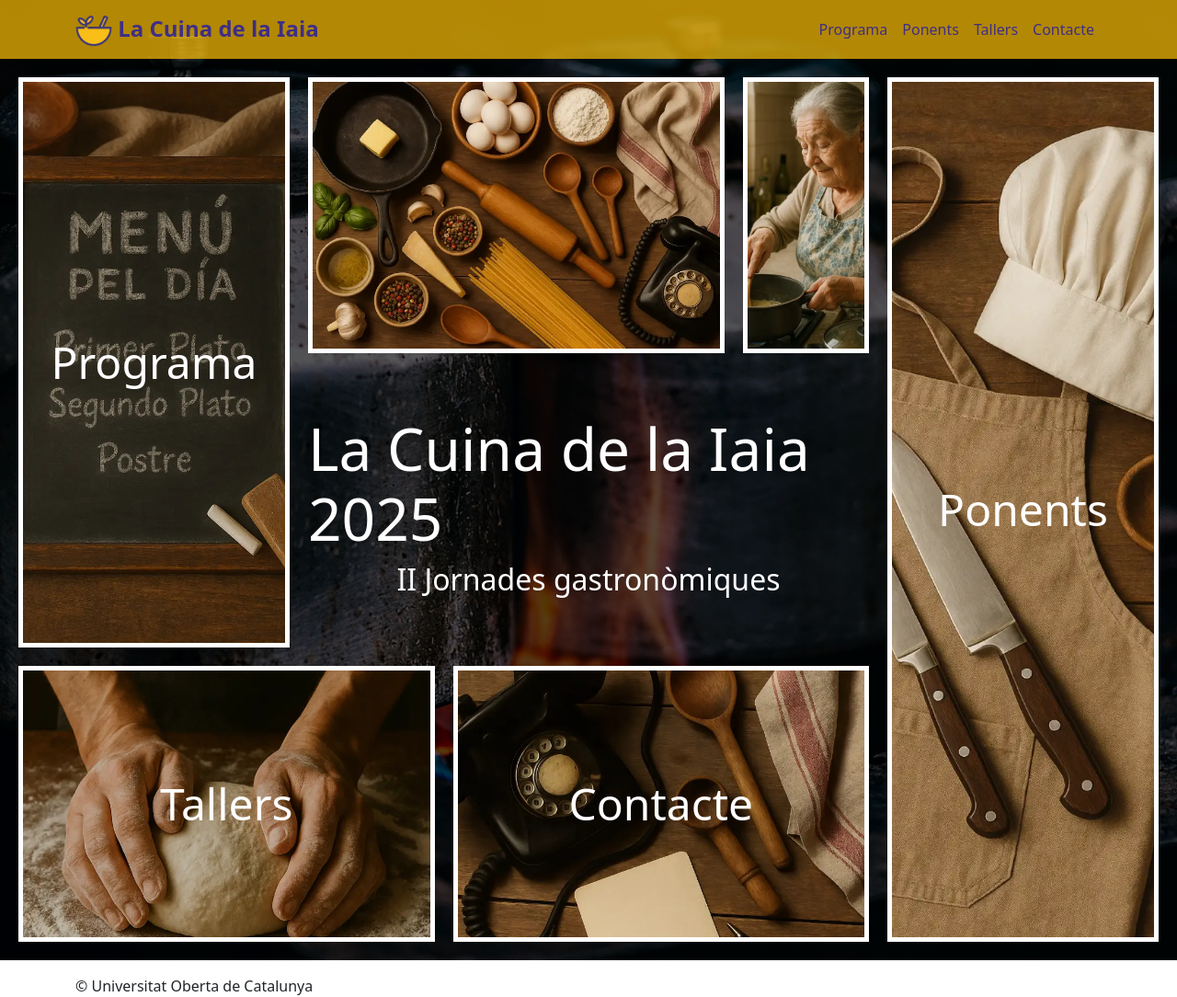
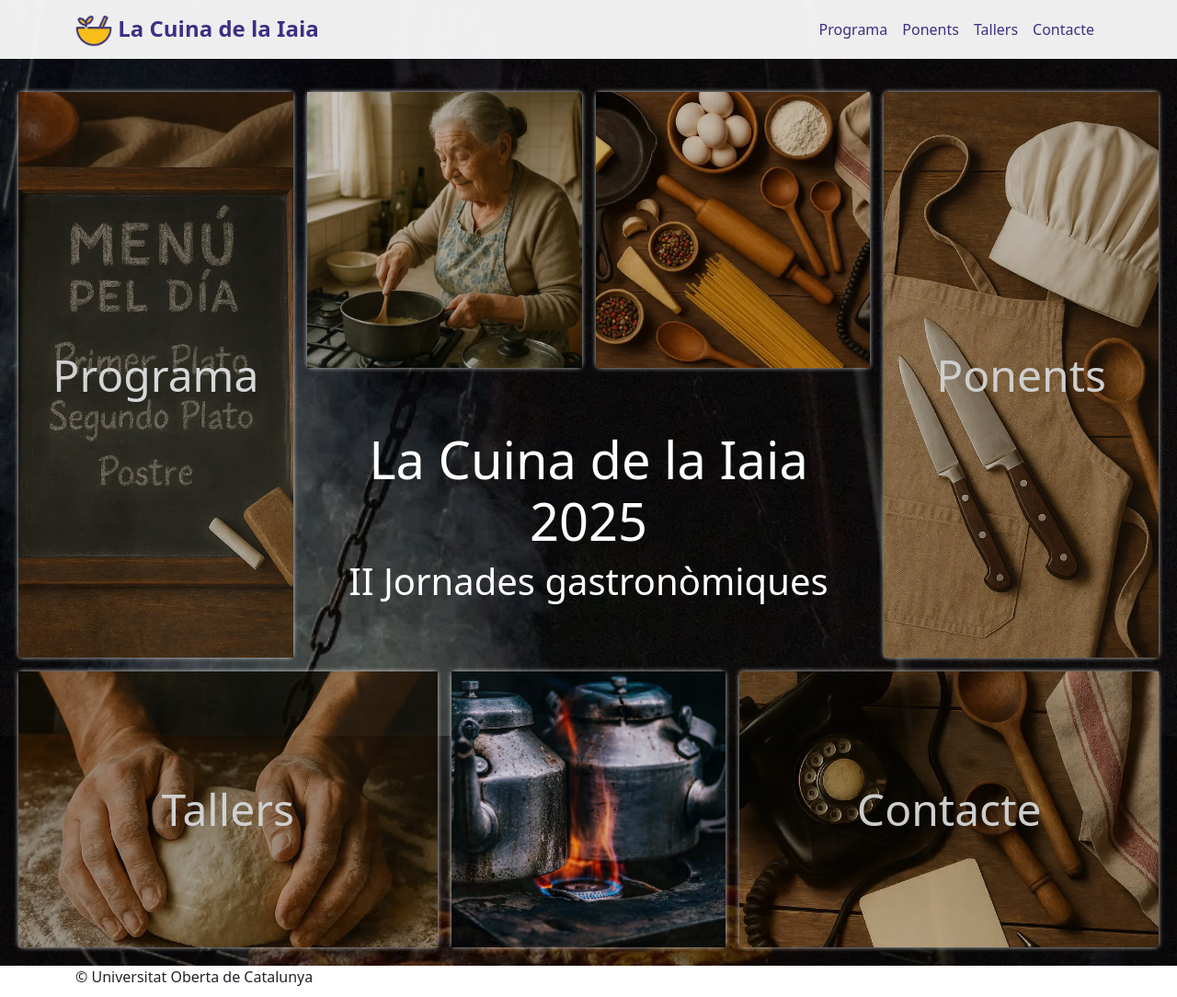
Before and after one commit to drosellopa/laiaia, a website built with Parcel: page src/index.html in a window 1280 px wide. Shown: the whole page at 92% size. Built offline with nearby package versions, Linux system fonts and the light colour scheme.

Commit message:
Finalizado grid, cambio color header

```diff
--- a/src/assets/styles/layouts/_home.scss
+++ b/src/assets/styles/layouts/_home.scss
@@ -10,47 +10,47 @@ body {
   // font-family: "Lora", serif;
 }
 .main-header {
-    background-color: rgba(variables.$primary,0.7);
+    // background-color: rgba(variables.$primary,0.7);
+    background-color: #fffe;
+    position: fixed;
+    left: 0;
+    right: 0;
+    top: 0;
+    z-index: 1000;
 
 }
 
 .poster {
+
     // background-color: beige;
-  background-image: linear-gradient( #000a, #000a), url('./../images/teapots-1858601_1280.jpg');
+  background-image: linear-gradient( #000a, #0005), url('./../images/grill.webp');
   color: #fff;
   background-size: cover;
   background-position: center;
+  background-attachment: fixed;
 
 
 
   &__content__gallery {
-      padding: 20px;
+      max-width: 1350px;
+
+      margin: auto;
+      padding: 100px 20px 20px;
       display: grid;
-      grid-template-columns: repeat(8, 1fr);
-      grid-template-rows: 300px 300px 300px;
-      gap: 20px;
+      grid-template-columns: 1fr 1fr;
+      grid-template-rows: repeat(4, 300px);
+      gap: 15px;
       list-style: none;
 
       &__item:first-child {
         grid-column: span 2;
-        grid-row: span 2;
+
       }
-      &__item:nth-child(2) {
-        grid-column: span 3;
-      }
-
-
-      &__item:nth-child(4) {
-        grid-row: span 3;
+      &__item:nth-child(7) {
         grid-column: span 2;
       }
-       &__item:nth-child(6) {
-        // grid-row: span 2;
-        grid-column: span 3;
-      }
-       &__item:nth-child(7) {
-        // grid-row: span 3;
-        grid-column: span 3;
+      &__item:nth-child(8) {
+        display: none;
       }
 
 
@@ -61,7 +61,10 @@ body {
         justify-content: center;
         align-items: center;
         background-color: variables.$secondary;
-        border: 5px solid white;
+        // border: 5px solid variables.$primary;
+        border-radius: 5px;
+        opacity: .8;
+        box-shadow: 0 0 5px #fff;;
 
         position: relative;
         > h3 {
@@ -69,25 +72,170 @@ body {
           top: 50%;
           left: 50%;
           transform: translateX(-50%) translateY(-50%);
-          font-size: 3rem;
+          font-size: 2rem;
+          > a {
+            text-decoration: none;
+            color: inherit;
+          }
         }
         > img {
           width: 100%;
           height: 100%;
           object-fit: cover;
         }
+        &:hover {
+
+          overflow: hidden;
+          opacity: 1;
+
+        > img {
+          transform: scale(1.1);
+
+          transition: .5s;
+        }
       }
+    }
+
   }
 
 }
 
+
 .poster__content__title {
-  grid-column: span 4;
+  grid-column: 1 / 3;
+  grid-row: 1 / 2;
   display: flex;
   flex-direction: column;
   justify-content: center;
   align-items: center;
   > h1 {
-    font-size: 4rem;
+    font-size: 2.5rem;
+    text-align: center;
+  }
+  > h2 {
+    font-size: 1.2rem;
   }
 }
+
+@media (min-width: 600px) {
+
+    .poster__content__gallery {
+      &__item:first-child {
+        grid-column: span 1;
+      }
+      &__item:nth-child(7) {
+        grid-column: span 1;
+      }
+      &__item {
+        > h3 {
+          font-size: 2rem;
+        }
+      }
+    }
+    .poster__content__title {
+      > h1 {
+        font-size: 3rem;
+      }
+      > h2 {
+        font-size: 2rem;
+      }
+    }
+
+}
+
+@media (min-width: 900px) {
+
+    .poster__content__gallery {
+      grid-template-columns: repeat(6, 1fr);
+      grid-template-rows: 300px 300px 300px;
+        &__item:first-child {
+          grid-column: span 2;
+          grid-row: span 2;
+        }
+        &__item:nth-child(2) {
+          display: none;
+
+        }
+        &__item:nth-child(3) {
+          grid-column: 3 / 5;
+          grid-row: 1 / 2;
+        }
+        &__item:nth-child(6) {
+          grid-column: span 2;
+
+        }
+        &__item {
+          > h3 {
+            font-size: 1.7rem;
+          }
+        }
+      }
+      .poster__content__title {
+        grid-column: 1 / 3;
+        grid-row: 1 / 2;
+        > h1 {
+          font-size: 2.5rem;
+        }
+        > h2 {
+          font-size: 1rem;
+        }
+      }
+
+}
+
+@media (min-width: 1200px) {
+
+    .poster__content__gallery {
+      grid-template-columns: repeat(8, 1fr);
+      grid-template-rows: repeat(3, 300px);
+      &__item:first-child {
+
+      }
+
+
+      &__item:nth-child(2) {
+        display: initial;
+        grid-column: span 2;
+      }
+
+
+
+      &__item:nth-child(4) {
+        grid-column: span 2;
+        grid-row: span 2;
+
+      }
+      &__item:nth-child(6) {
+        grid-column: span 3;
+      }
+      &__item:nth-child(7) {
+         grid-column: span 3;
+      }
+      &__item:nth-child(8) {
+         display: initial;
+         grid-column: 4 / 6;
+         grid-row: 3 / 4;
+      }
+       &__item {
+
+        > h3 {
+
+
+          font-size: 3rem;
+        }
+
+      }
+
+    }
+    .poster__content__title {
+      grid-column: 3 / 7;
+      grid-row: 2 / 3;
+      > h1 {
+        font-size: 3.5rem;
+      }
+      > h2 {
+        font-size: 2.5rem;
+      }
+    }
+
+}
--- a/src/index.html
+++ b/src/index.html
@@ -23,8 +23,8 @@
                 <img src="assets/images/ponentes.webp" alt="iaia">
                 <h3 class="poste__contentr__gallery__item_title">Ponents</h3>
             </li>
-             <li class="poster__content__title">
-                <h1>La Cuina de la Iaia 2025</h1>
+            <li class="poster__content__title">
+                <h1>La Cuina de la Iaia<br>2025</h1>
                 <h2>II Jornades gastronòmiques</h2>
             </li>
             <li class="poster__content__gallery__item title">
@@ -36,7 +36,7 @@
                 <img src="assets/images/contacto.webp" alt="iaia">
                 <h3 class="poster__content__gallery__item_title">Contacte</h3>
             </li>
-             <!-- <li class="poster__content__gallery__item image">8<img src="assets/images/iaia_800.webp" alt="iaia"></li> -->
+             <li class="poster__content__gallery__item image"><img src="assets/images/teapots-1858601_1280.jpg" alt="Tea Pots"></li>
 
         </ul>
 
```
Also changed, not shown: src/assets/images/grill.webp (added).
